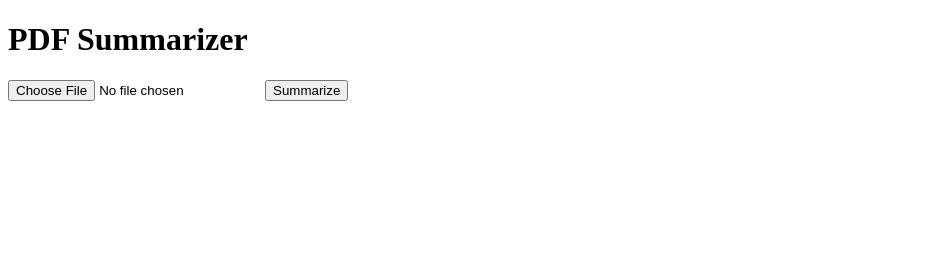
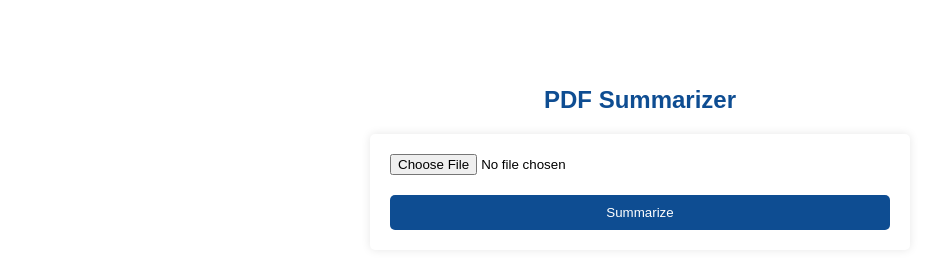
Before and after one commit to kaynakashima/textsummariser, a website: page index.html in a window 1280 px wide. Shown: the whole page, without its empty margins (0-945 px from the left). Drawn offline with Linux system fonts and the light colour scheme.

Commit message:
fifth commit adding some css and html

```diff
--- a/index.html
+++ b/index.html
@@ -2,7 +2,49 @@
 <html lang="en">
 <head>
     <meta charset="UTF-8">
-    <title>Title</title>
+    <title>PDF Summarizer</title>
+    <style>
+        body {
+            font-family: Arial, sans-serif;
+            text-align: center;
+            margin-top: 50px;
+            padding: 20px;
+        }
+
+        h1 {
+            font-size: 24px;
+            margin-bottom: 20px;
+            color: #0E4D92;
+        }
+
+        form{
+            max-width: 500px;
+            display: flex;
+            flex-direction: column;
+            margin: 0 auto;
+            box-shadow: 0 0 10px rgba(0, 0, 0, 0.1);
+            padding: 20px;
+            border-radius: 5px;
+            background-color: #fff;
+        }
+
+        input[type="file"] {
+            margin-bottom: 20px;
+        }
+
+        input[type="submit"] {
+            padding: 10px 20px;
+            background-color: #0E4D92;
+            color: #fff;
+            border: none;
+            border-radius: 5px;
+            cursor: pointer;
+        }
+
+        input[type="submit"]:hover {
+            background-color: #0E4D92;
+        }
+    </style>
 </head>
 <body>
 
--- /dev/null
+++ b/package.json
@@ -0,0 +1,5 @@
+{
+  "devDependencies": {
+    "tailwindcss": "^3.4.17"
+  }
+}
```
Also changed, not shown: summary.html (added, +16 -0 lines), tailwind.config.js (added, +10 -0 lines), output.css (added), summary.css (added), 2 other files.
